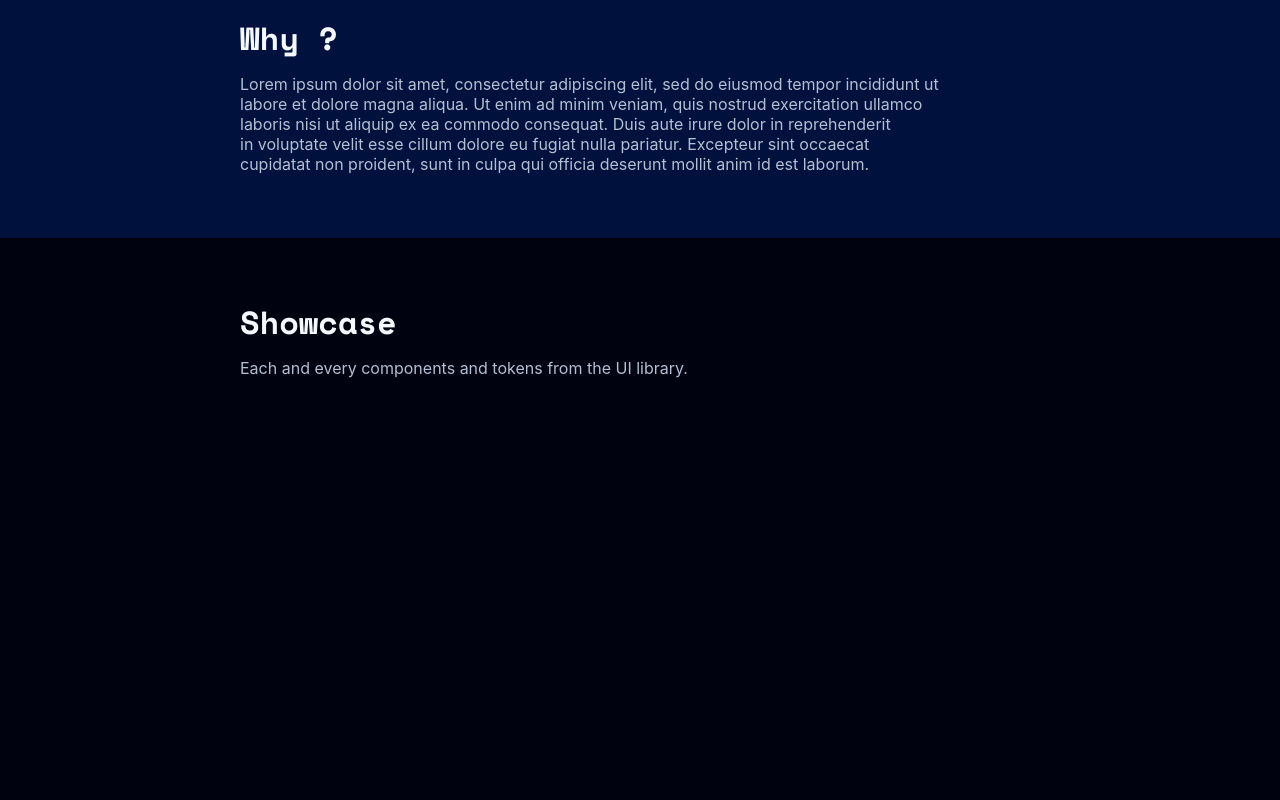
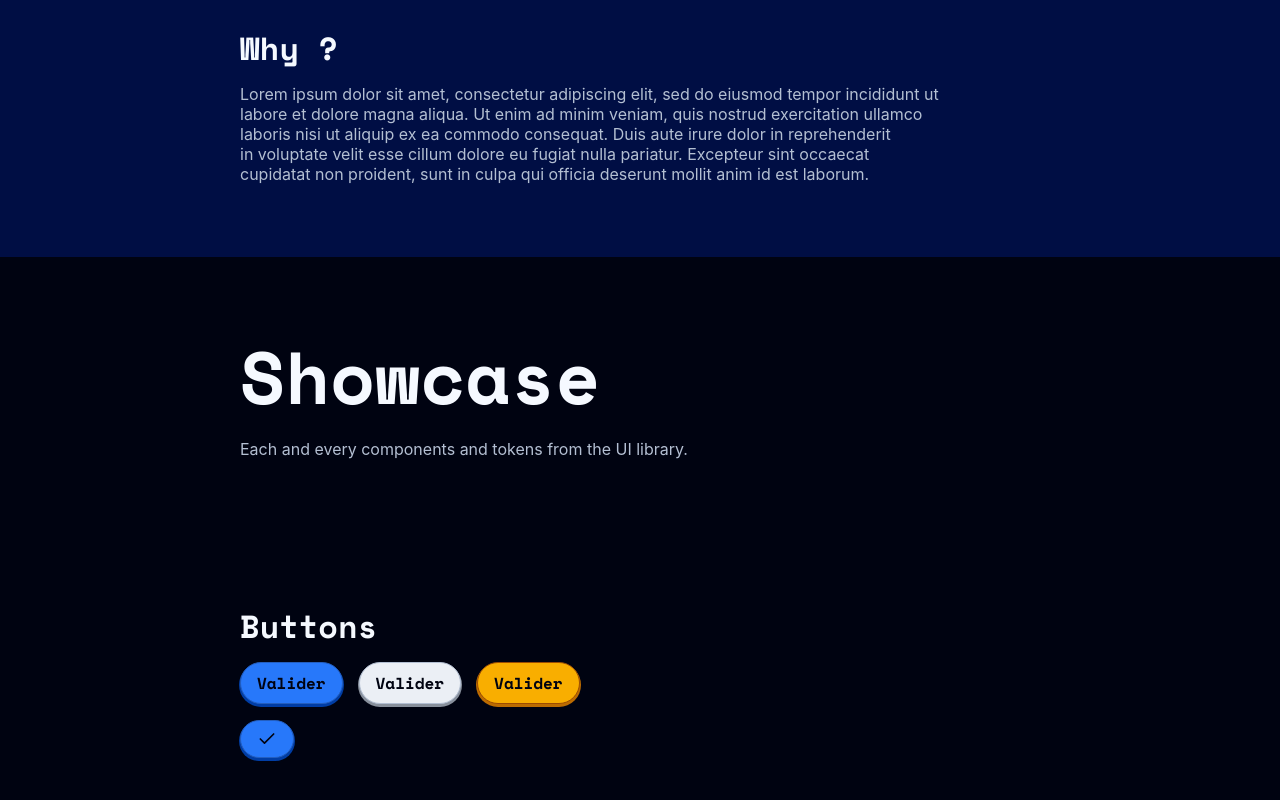
Before and after one commit to TooLoss/teletype-ui, a SvelteKit app: page / in a window 1280 px wide. Shown: the part 798-1598 px from the top of the page. Before the commit the page ends 1240 px from the top, so only its background shows below. Built offline with nearby package versions, Linux system fonts and the light colour scheme; a web font is replaced by a local one.

Commit message:
feat: added button and lucide icons

```diff
--- a/package.json
+++ b/package.json
@@ -33,6 +33,7 @@
 	},
 	"devDependencies": {
 		"@eslint/js": "^10.0.1",
+		"@lucide/svelte": "^1.31.0",
 		"@sveltejs/adapter-auto": "^7.0.1",
 		"@sveltejs/kit": "^2.63.0",
 		"@sveltejs/package": "^2.5.8",
--- /dev/null
+++ b/src/lib/components/Button.svelte
@@ -0,0 +1,165 @@
+<script lang="ts">
+    import { type Icon } from '@lucide/svelte';
+    import type { HTMLAnchorAttributes, HTMLButtonAttributes } from 'svelte/elements';
+
+    type AnchorProps = Omit<HTMLAnchorAttributes, 'href' | 'type'> & {
+        href: HTMLAnchorAttributes['href'];
+        type?: never;
+        disabled?: HTMLButtonAttributes['disabled'];
+    };
+
+    type ButtonProps = Omit<HTMLButtonAttributes, 'type' | 'href'> & {
+        type?: HTMLButtonAttributes['type'];
+        href?: never;
+        disabled?: HTMLButtonAttributes['disabled'];
+    };
+
+    type Props = (AnchorProps | ButtonProps) & {
+        variant: 'default' | 'variant' | 'secondary';
+        icon?: typeof Icon;
+        children?: Snippet;
+    };
+
+    let {
+        variant = 'default',
+        type = 'button',
+        disabled = false,
+        href,
+        ref,
+        icon,
+        loading,
+        children,
+        ...rest
+    }: Props = $props();
+
+    const iconSize = $derived(children ? '1em' : '1.25em');
+
+    const classes = $derived(
+        [
+            'btn',
+            `btn-${variant}`,
+            icon && 'btn-has-icon',
+            !children && 'btn-icon-only',
+        ]
+        .filter(Boolean)
+        .join(' ')
+    );
+
+
+</script>
+
+<svelte:element
+    this={href ? 'a' : 'button'}
+    type={href ? undefined : type}
+    href={href && !disabled ? href : undefined}
+    {disabled}
+    aria-disabled={disabled}
+    tabindex={href && disabled ? -1 : undefined}
+    bind:this={ref}
+    class={classes}
+    {...rest}
+>
+    {#if icon || loading}
+        {@const Icon = loading ? LoaderCircleIcon : icon}
+        <Icon size={iconSize} class="btn-icon" aria-hidden="true" />
+    {/if}
+
+    {#if children}
+        {@render children()}
+    {/if}
+</svelte:element>
+
+<style>
+
+    button {
+        border: none;
+        margin: 0;
+        padding: 0;
+        width: auto;
+        overflow: visible;
+        background: transparent;
+        color: inherit;
+        font: inherit;
+        line-height: normal;
+        -webkit-font-smoothing: inherit;
+        -moz-osx-font-smoothing: inherit;
+        -webkit-appearance: none;
+    }
+
+    .btn {
+        display: inline-flex;
+        align-items: center;
+        justify-content: center;
+        gap: var(--size-s2);
+        color: var(--bg-app);
+        padding: var(--size-s4) var(--size-s3);
+        border-radius: var(--size-s2);
+        font-weight: 700;
+        font-family: "Space Mono";
+        border: 1px solid var(--border-strong);
+        box-shadow: 0px 3px 0px 1px var(--border-strong);
+        cursor: pointer;
+        text-decoration: none;
+        transition:
+            transform 0.05s ease,
+            box-shadow 0.05s ease,
+            background-color 0.05s ease,
+            border-color 0.05s ease;
+    }
+
+    .btn:active:not(:disabled) {
+        transform: translateY(2px);
+        box-shadow: 0px 1px 0px 1px var(--border-strong);
+    }
+
+    .btn-default {
+        background-color: var(--action-primary-default);
+        box-shadow: 0px 2px 0px 1px var(--action-primary-active);
+    }
+
+    .btn-default:hover:not(:disabled) {
+        background-color: var(--action-primary-hover);
+        border-color: var(--action-primary-hover);
+    }
+
+    .btn-default:active:not(:disabled) {
+        background-color: var(--action-primary-active);
+        box-shadow: 0px 1px 0px 1px var(--border-subtle);
+        border-color: var(--action-primary-active);
+    }
+
+    .btn-secondary {
+        background-color: var(--bg-white);
+        box-shadow: 0px 2px 0px 1px var(--text-muted);
+        border-color: var(--text-secondary);
+    }
+
+    .btn-secondary:hover:not(:disabled) {
+        background-color: var(--text-secondary);
+        box-shadow: 0px 2px 0px 1px var(--text-muted);
+    }
+
+    .btn-secondary:active:not(:disabled) {
+        background-color: var(--text-muted);
+        border-color: var(--text-muted);
+        box-shadow: 0px 1px 0px 1px var(--border-subtle);
+    }
+
+    .btn-variant {
+        background-color: var(--action-secondary-default);
+        box-shadow: 0px 2px 0px 1px var(--action-secondary-hover);
+        border-color: var(--action-secondary-active);
+    }
+
+    .btn-variant:hover:not(:disabled) {
+        background-color: var(--action-secondary-hover);
+        box-shadow: 0px 2px 0px 1px var(--action-secondary-active);
+    }
+
+    .btn-variant:active:not(:disabled) {
+        background-color: var(--action-secondary-active);
+        border-color: var(--action-secondary-active);
+        box-shadow: 0px 1px 0px 1px var(--action-secondary-active);
+    }
+
+</style>
--- /dev/null
+++ b/src/lib/components/index.ts
@@ -0,0 +1,2 @@
+// Compnents index.ts
+export { default as Button } from "./Button.svelte";
--- a/src/lib/index.ts
+++ b/src/lib/index.ts
@@ -1,2 +1,3 @@
 // Reexport your entry components here
 export * from './layouts/index.js';
+export * from './components/index.js';
--- a/src/lib/styles/tokens.css
+++ b/src/lib/styles/tokens.css
@@ -7,36 +7,39 @@
     --spacing-ratio: 2;
 
     --size-s3: 1rem;
-    --size-s5: calc(var(--size-s3) / (2 * var(--spacing-ratio)));
+    --size-s5: calc(var(--size-s3) / (2.3 * var(--spacing-ratio)));
     --size-s4: calc(var(--size-s3) / var(--spacing-ratio));
     --size-s2: calc(var(--size-s3) * var(--spacing-ratio));
-    --size-s1: calc(var(--size-s3) * 2 * var(--spacing-ratio));
+    --size-s1: calc(var(--size-s3) * 2.3 * var(--spacing-ratio));
     --size-zero: 0;
 
     /* COLORS */
 
     --hue-primary: 260deg;
     --hue-secondary: calc(var(--hue-primary) + 180deg);
-    --primary-base-chroma: 0.18;
+    --primary-base-chroma: 0.21;
     --secondary-base-chroma: 0.2;
 
     --color-primary-50:   oklch(98%  calc(var(--primary-base-chroma)*0.15)  var(--hue-primary));
     --color-primary-100:  oklch(90%  calc(var(--primary-base-chroma)*0.40)  var(--hue-primary));
     --color-primary-200:  oklch(80%  calc(var(--primary-base-chroma)*0.70)  var(--hue-primary));
     --color-primary-400:  oklch(60%  var(--primary-base-chroma)             var(--hue-primary));
+    --color-primary-500:  oklch(50%  calc(var(--primary-base-chroma)*0.78)  var(--hue-primary));
     --color-primary-600:  oklch(40%  calc(var(--primary-base-chroma)*0.85)  var(--hue-primary));
     --color-primary-800:  oklch(20%  calc(var(--primary-base-chroma)*0.50)  var(--hue-primary));
     --color-primary-950:  oklch(10%  calc(var(--primary-base-chroma)*0.20)  var(--hue-primary));
 
-    --color-secondary-100: oklch(90% calc(var(--secondary-base-chroma) * 0.35) var(--hue-secondary));
-    --color-secondary-300: oklch(70% calc(var(--secondary-base-chroma) * 0.80) var(--hue-secondary));
-    --color-secondary-500: oklch(50% var(--secondary-base-chroma) var(--hue-secondary));
+    --color-secondary-100: oklch(99% calc(var(--secondary-base-chroma) * 0.95) var(--hue-secondary));
+    --color-secondary-300: oklch(80% calc(var(--secondary-base-chroma) * 0.90) var(--hue-secondary));
+    --color-secondary-500: oklch(60% var(--secondary-base-chroma) var(--hue-secondary));
+    --color-secondary-600: oklch(50% var(--secondary-base-chroma) var(--hue-secondary));
 
 
     /* Surface */
     --bg-app:          var(--color-primary-950);
     --bg-app-variant:  var(--color-primary-800);
     --bg-elevated:     var(--color-primary-600);
+    --bg-white:    oklch(95%  0.01  var(--hue-primary));
 
     /* Text */
     --text-primary:    oklch(98%  0.01  var(--hue-primary));
@@ -46,15 +49,16 @@
 
     /* Interactions */
     --action-primary-default:  var(--color-primary-400);
-    --action-primary-hover:    var(--color-primary-600);
-    --action-primary-active:   var(--color-primary-800);
+    --action-primary-hover:    var(--color-primary-500);
+    --action-primary-active:   var(--color-primary-600);
 
     --action-secondary-default:  var(--color-secondary-300);
     --action-secondary-hover:    var(--color-secondary-500);
+    --action-secondary-active:    var(--color-secondary-600);
 
     /* Border */
     --border-subtle:  var(--color-primary-800);
-    --border-strong:  var(--color-primary-600);
+    --border-strong:  var(--color-primary-500);
     --focus-ring:     var(--color-secondary-300);
 
     /* Global States */
--- a/src/routes/+page.svelte
+++ b/src/routes/+page.svelte
@@ -3,8 +3,13 @@
         Flex,
         Stack,
         Header,
-        Color
+        Color,
+        Button
     } from "$lib/index.ts";
+
+    import {
+        Check
+    } from "@lucide/svelte";
 </script>
 
 <Header top="s1">
@@ -26,6 +31,24 @@
 </Color>
 
 <Stack>
-    <h2>Showcase</h2>
+    <h1>Showcase</h1>
     <p>Each and every components and tokens from the UI library.</p>
 </Stack>
+
+<Stack>
+    <h2>Buttons</h2>
+    <Flex>
+        <Button>
+            Valider
+        </Button>
+        <Button variant="secondary">
+            Valider
+        </Button>
+        <Button variant="variant">
+            Valider
+        </Button>
+    </Flex>
+    <Flex>
+        <Button icon={Check} />
+    </Flex>
+</Stack>
```
